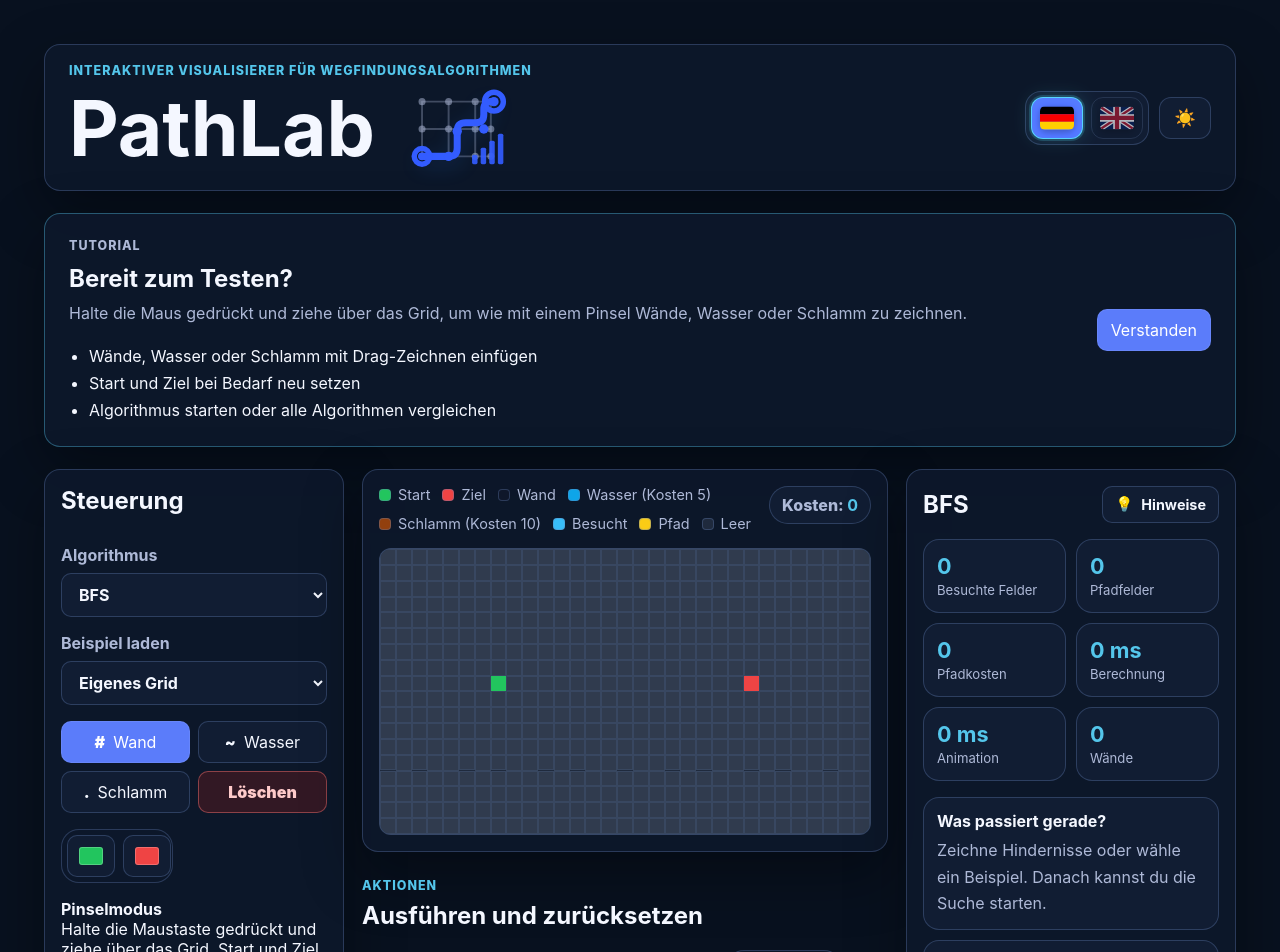
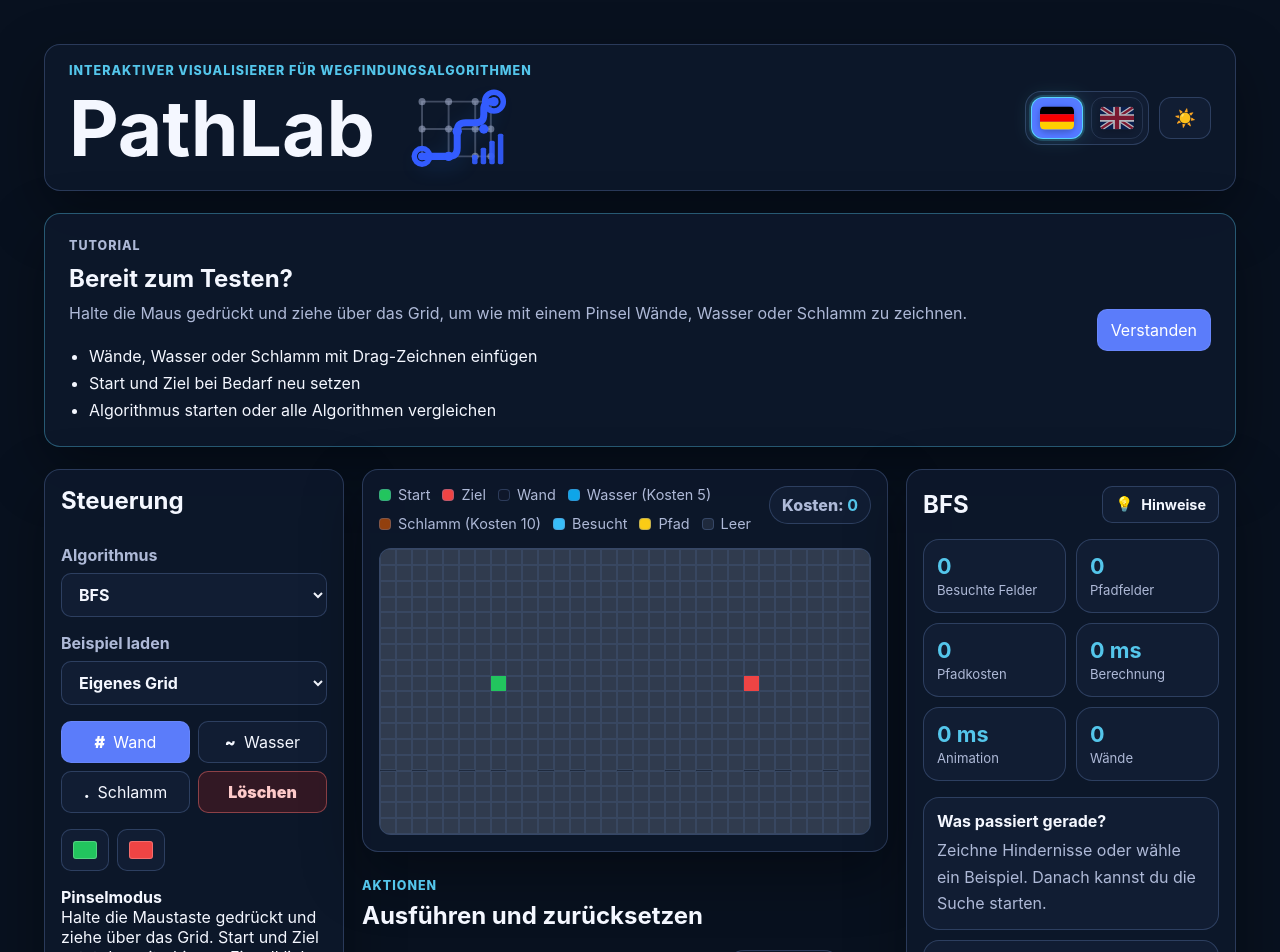
Before and after one commit to AleksZyro/PathLab, a React (Vite) app: page / in a window 1280 px wide. Shown: the top 952 px of the page. Built offline with nearby package versions, Linux system fonts and the light colour scheme.

Commit message:
Remove node tool wrapper frame

```diff
--- a/src/ui-polish.css
+++ b/src/ui-polish.css
@@ -410,8 +410,12 @@ select:hover:not(:disabled) {
 }
 
 .node-tools {
-  width: 112px;
-  max-width: 112px;
+  width: max-content;
+  max-width: none;
+  padding: 0;
+  border: 0;
+  border-radius: 0;
+  background: transparent;
 }
 
 .node-tool {
```
